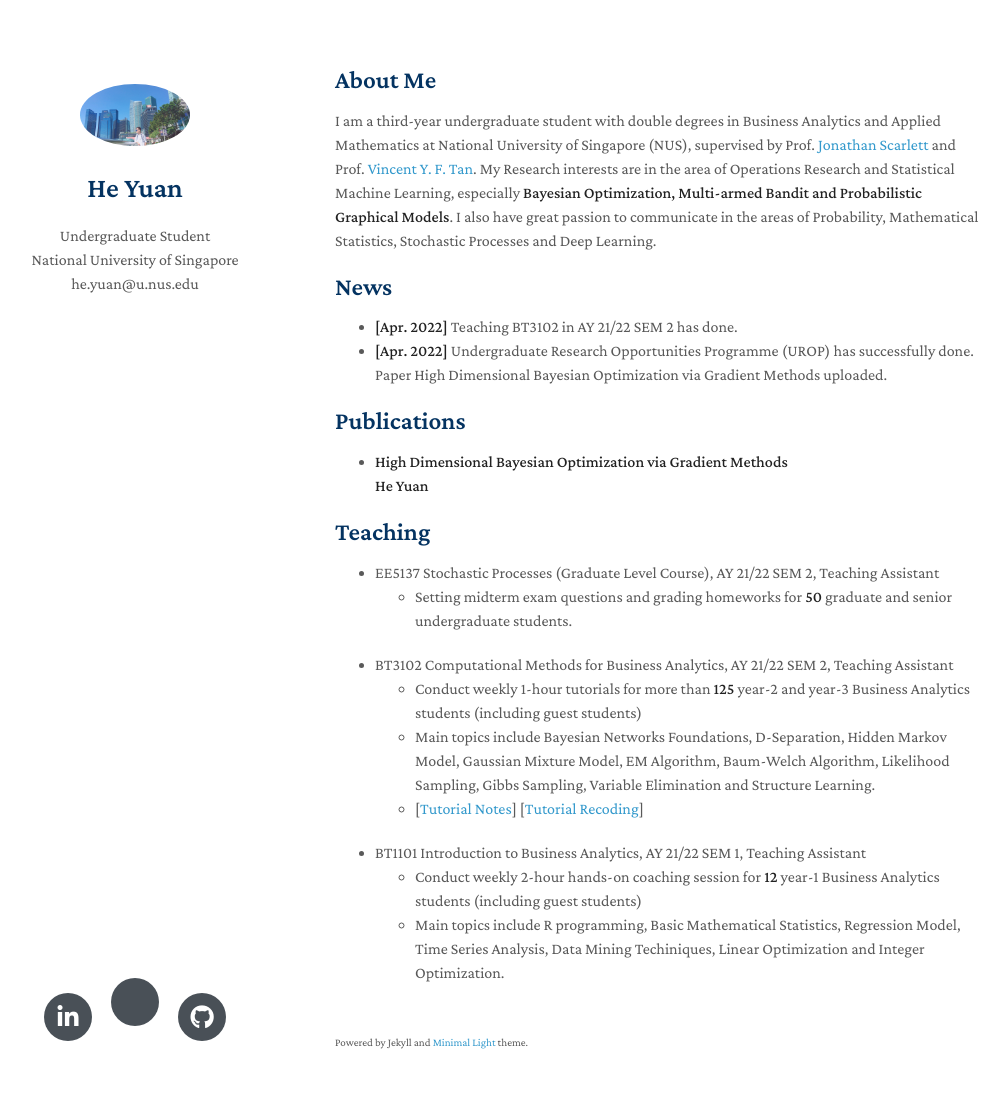
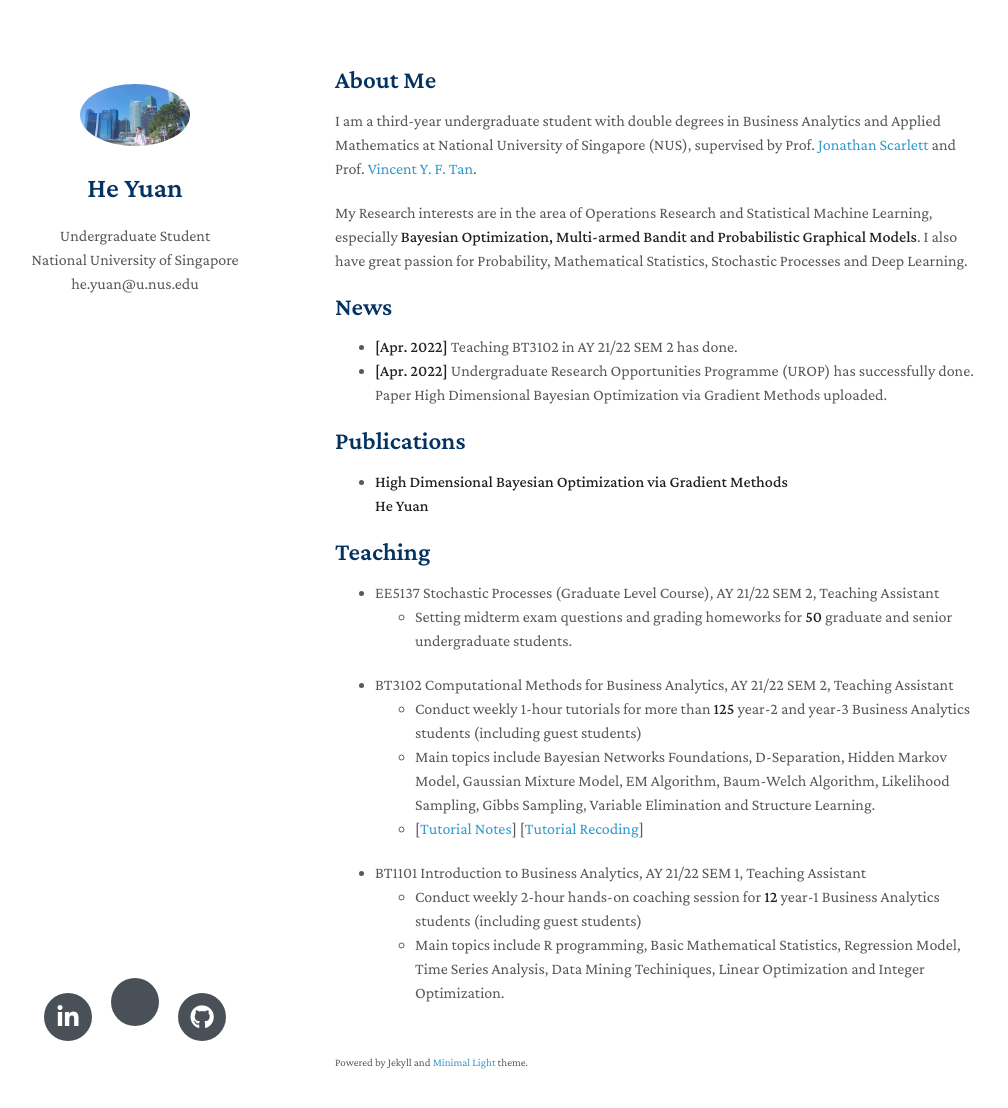
Before and after one commit to Henry-Yuan-He/Henry-Yuan-He.github.io, a Jekyll site: the page built from index.md, in a window 1280 px wide and 1143 px high. Shown: the top 1108 px of the window, without its empty margins (135-1143 px from the left). Built offline with Jekyll 4.4.1, drawn with Linux system fonts in a browser that asks for light colours; nearby versions of some CDN libraries; a style sheet for code colours, icons or effects is not loaded; our own code applies the rules of GitHub Pages for plain Markdown files.

Commit message:
update BT3102 links

```diff
--- a/_config.yml
+++ b/_config.yml
@@ -8,8 +8,8 @@ github_link: https://github.com/Henry-Yuan-He
 linkedin: https://www.linkedin.com/in/henry-yuan-he-09212a165
 avatar: ./assets/img/MyPicture.JPG
 google_analytics: UA-111540567-4
-favicon: ./assets/img/favicon.png
-favicon_dark: ./assets/img/favicon-dark.png
+favicon: ./assets/img/MyPicture.JPG
+favicon_dark: ./assets/img/MyPicture.JPG
 description: The Minimal Light is a simple and elegant jekyll theme for academic personal homepage.
 canonical: https://minimal-light.yyliu.net/
 remote_theme: yaoyao-liu/minimal-light
--- a/index.md
+++ b/index.md
@@ -4,7 +4,9 @@ layout: homepage
 
 ## About Me
 
-I am a third-year undergraduate student with double degrees in Business Analytics and Applied Mathematics at National University of Singapore (NUS), supervised by Prof. [Jonathan Scarlett](https://www.comp.nus.edu.sg/~scarlett/) and Prof. [Vincent Y. F. Tan](https://vyftan.github.io/). My Research interests are in the area of Operations Research and Statistical Machine Learning, especially **Bayesian Optimization, Multi-armed Bandit and Probabilistic Graphical Models**. I also have great passion to communicate in the areas of Probability, Mathematical Statistics, Stochastic Processes and Deep Learning.
+I am a third-year undergraduate student with double degrees in Business Analytics and Applied Mathematics at National University of Singapore (NUS), supervised by Prof. [Jonathan Scarlett](https://www.comp.nus.edu.sg/~scarlett/) and Prof. [Vincent Y. F. Tan](https://vyftan.github.io/).
+
+My Research interests are in the area of Operations Research and Statistical Machine Learning, especially **Bayesian Optimization, Multi-armed Bandit and Probabilistic Graphical Models**. I also have great passion for Probability, Mathematical Statistics, Stochastic Processes and Deep Learning.
 
 
 
@@ -22,6 +24,7 @@ I am a third-year undergraduate student with double degrees in Business Analytic
   **He Yuan**
 
 
+
 ## Teaching
 
 - EE5137 Stochastic Processes (Graduate Level Course), AY 21/22 SEM 2, Teaching Assistant
@@ -30,7 +33,7 @@ I am a third-year undergraduate student with double degrees in Business Analytic
 - BT3102 Computational Methods for Business Analytics, AY 21/22 SEM 2, Teaching Assistant
   - Conduct weekly 1-hour tutorials for more than **125** year-2 and year-3 Business Analytics students (including guest students)
   - Main topics include Bayesian Networks Foundations, D-Separation, Hidden Markov Model, Gaussian Mixture Model, EM Algorithm, Baum-Welch Algorithm, Likelihood Sampling, Gibbs Sampling, Variable Elimination and Structure Learning.
-  - [[Tutorial Notes](http://papers.nips.cc/paper/9216-learning-to-self-train-for-semi-supervised-few-shot-classification.pdf)] [[Tutorial Recoding](https://github.com/xinzheli1217/learning-to-self-train)]
+  - [[Tutorial Notes](https://drive.google.com/file/d/14HlVE_Dj5k5b2AZfcius6i2_K778Ztt8/view?usp=sharing)] [[Tutorial Recoding](https://www.youtube.com/playlist?list=PLYEmLA_7ilZNEjwvGUoszPzUOWqIDjUZI)]
 
 - BT1101 Introduction to Business Analytics, AY 21/22 SEM 1, Teaching Assistant
   - Conduct weekly 2-hour hands-on coaching session for **12** year-1 Business Analytics students (including guest students)
```
